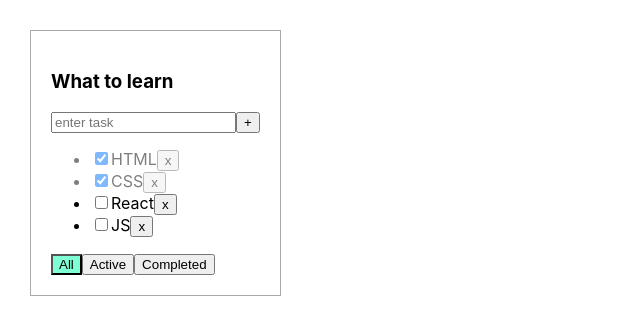
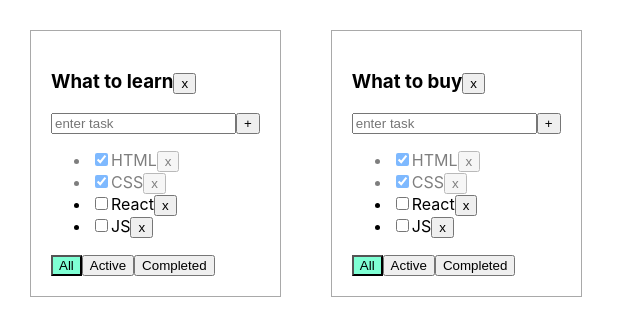
Before and after one commit to fabskrejt/todo-list, a React (Create React App) app: page / in a window 1280 px wide. Shown: the top 336 px of the page, without its empty margins (0-640 px from the left). Built offline with nearby package versions, Linux system fonts and the light colour scheme.

Commit message:
ls #5 added local state for tasks

```diff
--- a/src/App.tsx
+++ b/src/App.tsx
@@ -9,56 +9,126 @@ export type TaskType = {
     isDone: boolean
 }
 
+type TodoListType = {
+    id: string
+    title: string
+    filter: FilterValuesType
+}
+
+type  TasksStateType = {
+    [key: string]: Array<TaskType>
+}
+
 export type  FilterValuesType = 'all' | 'active' | 'completed'
 
 function App() {
 
+    const todoListID_1 = v1()
+    const todoListID_2 = v1()
+    const [todoLists, setTodoLists] = useState<Array<TodoListType>>([
+        {id: todoListID_1, title: 'What to learn', filter: "all"},
+        {id: todoListID_2, title: 'What to buy', filter: "all"},
+    ])
+
+
+    let [tasks, setTasks] = useState<TasksStateType>({
+        [todoListID_1]: [
+            {id: v1(), title: 'HTML', isDone: true},
+            {id: v1(), title: 'CSS', isDone: true},
+            {id: v1(), title: 'React', isDone: false},
+            {id: v1(), title: 'JS', isDone: false},
+        ],
+        [todoListID_2]: [
+            {id: v1(), title: 'HTML', isDone: true},
+            {id: v1(), title: 'CSS', isDone: true},
+            {id: v1(), title: 'React', isDone: false},
+            {id: v1(), title: 'JS', isDone: false},
+        ]
+    })
+
+    /*
     let tasks_1: Array<TaskType> = [
         {id: v1(), title: 'HTML', isDone: true},
         {id: v1(), title: 'CSS', isDone: true},
         {id: v1(), title: 'React', isDone: false},
         {id: v1(), title: 'JS', isDone: false},
     ]
+    */
 
-    let [tasks, setTasks] = useState<Array<TaskType>>(tasks_1)
-    const [filter, setFilter] = useState<FilterValuesType>('all')
+    /*let [tasks, setTasks] = useState<Array<TaskType>>(tasks_1)*/
+    /*const [filter, setFilter] = useState<FilterValuesType>('all')*/
 
-    const removeTask = (taskID: string) => {
-        setTasks(tasks = tasks.filter(t => t.id !== taskID))
+    const removeTask = (taskID: string, todoListID: string) => {
+        tasks[todoListID] = tasks[todoListID].filter(t => t.id !== taskID)
+        /*setTasks(tasks = tasks.filter(t => t.id !== taskID))*/
+        setTasks({...tasks})
 
     }
-    const changeFilter = (filter: FilterValuesType) => {
-        setFilter(filter)
+    const changeFilter = (filter: FilterValuesType, todoListID: string) => {
+        setTodoLists(todoLists.map(t => t.id === todoListID ? {...t, filter} : t))
+        /*   setFilter(filter)*/
     }
-    const addTask = (title: string) => {
+    const addTask = (title: string, todoListID: string) => {
         const newTask: TaskType = {
             id: v1(),
             title: title,
             isDone: false,
         }
-        setTasks([newTask, ...tasks])
+        setTasks({...tasks, [todoListID]: [newTask, ...tasks[todoListID]]})
     }
-    const changeTaskStatus = (taskID: string, isDone: boolean) => {
-        const updateTasks = tasks.map(t => t.id === taskID ? {...t, isDone: isDone} : t)
-        setTasks(updateTasks)
+    const changeTaskStatus = (taskID: string, isDone: boolean, todoListID: string) => {
+        setTasks({...tasks, [todoListID]: tasks[todoListID].map(t => t.id === taskID ? {...t, isDone: isDone} : t)})
+        /*    const updateTasks = tasks.map(t => t.id === taskID ? {...t, isDone: isDone} : t)
+            setTasks(updateTasks)*/
+    }
+    const removeTodoList = (todoListID: string) => {
+        setTodoLists(todoLists.filter(t => t.id !== todoListID))
+        delete tasks[todoListID]
     }
 
-    let tasksForRender = tasks
-    if (filter === 'active') {
-        tasksForRender = tasks.filter(t => t.isDone === false)
-    }
-    if (filter === 'completed') {
-        tasksForRender = tasks.filter(t => t.isDone === true)
-    }
+//UI
+    const todoListsComponents = todoLists.map(t => {
+        let tasksForRender: Array<TaskType> = tasks[t.id]
+        if (t.filter === 'active') {
+            tasksForRender = tasks[t.id].filter(t => t.isDone === false)
+        }
+        if (t.filter === 'completed') {
+            tasksForRender = tasks[t.id].filter(t => t.isDone === true)
+        }
+        return (
+            <TodoList
+                key={t.id}
+                id={t.id}
+                changeTaskStatus={changeTaskStatus}
+                filter={t.filter}
+                title={t.title}
+                addTask={addTask}
+                tasks={tasksForRender}
+                removeTask={removeTask}
+                changeFilter={changeFilter}
+                removeTodoList={removeTodoList}
+            />
+        )
+    })
+
+    /* let tasksForRender = tasks
+     if (filter === 'active') {
+         tasksForRender = tasks.filter(t => t.isDone === false)
+     }
+     if (filter === 'completed') {
+         tasksForRender = tasks.filter(t => t.isDone === true)
+     }*/
 
     return (
 
         <div className="App">
-            <TodoList changeTaskStatus={changeTaskStatus} filter={filter} title='What to learn' addTask={addTask}
+            {todoListsComponents}
+            {/* <TodoList changeTaskStatus={changeTaskStatus} filter={filter} title='What to learn' addTask={addTask}
                       tasks={tasksForRender} removeTask={removeTask}
-                      changeFilter={changeFilter}/>
+                      changeFilter={changeFilter}/>*/}
         </div>
     );
 }
 
+
 export default App;
--- a/src/TodoList.tsx
+++ b/src/TodoList.tsx
@@ -2,13 +2,15 @@ import React, {ChangeEvent, KeyboardEvent, useState} from "react";
 import {FilterValuesType, TaskType} from "./App";
 
 type TodoListPropsType = {
+    id: string
     title: string
     filter: FilterValuesType
     tasks: Array<TaskType>
-    removeTask: (taskID: string) => void
-    changeFilter: (filter: FilterValuesType) => void
-    addTask: (title: string) => void
-    changeTaskStatus: (taskID: string, isDone: boolean) => void
+    removeTodoList: (todoListID: string) => void
+    removeTask: (taskID: string, todoListID: string) => void
+    changeFilter: (filter: FilterValuesType, todoListID: string) => void
+    addTask: (title: string, todoListID: string) => void
+    changeTaskStatus: (taskID: string, isDone: boolean, todoListID: string) => void
 }
 
 const TodoList = (props: TodoListPropsType) => {
@@ -16,7 +18,7 @@ const TodoList = (props: TodoListPropsType) => {
     const [error, setError] = useState<boolean>(false)
 
     const todoListItem = props.tasks.map(t => {
-        const changeInputCheck = (e: ChangeEvent<HTMLInputElement>) => props.changeTaskStatus(t.id, e.currentTarget.checked)
+        const changeInputCheck = (e: ChangeEvent<HTMLInputElement>) => props.changeTaskStatus(t.id, e.currentTarget.checked, props.id)
         return (
             <li
                 className={t.isDone ? 'is-done' : ''}
@@ -26,7 +28,7 @@ const TodoList = (props: TodoListPropsType) => {
                     type="checkbox"
                     checked={t.isDone}/>
                 <span>{t.title}</span>
-                <button onClick={() => props.removeTask(t.id)}> x</button>
+                <button onClick={() => props.removeTask(t.id, props.id)}> x</button>
             </li>
         )
 
@@ -49,16 +51,16 @@ const TodoList = (props: TodoListPropsType) => {
     const addTask = () => {
         const trimmedTitle = title.trim()
         if (trimmedTitle) {
-            props.addTask(trimmedTitle)
+            props.addTask(trimmedTitle, props.id)
             setTitle('')
         } else {
             setError(true)
         }
         setTitle('')
     }
-    const changeFilterToAll = () => props.changeFilter('all')
-    const changeFilterToActive = () => props.changeFilter('active')
-    const changeFilterToCompleted = () => props.changeFilter('completed')
+    const changeFilterToAll = () => props.changeFilter('all', props.id)
+    const changeFilterToActive = () => props.changeFilter('active', props.id)
+    const changeFilterToCompleted = () => props.changeFilter('completed', props.id)
     const allButtonClass = props.filter === 'all' ? 'active-filter' : ''
     const activeButtonClass = props.filter === 'active' ? 'active-filter' : ''
     const completedButtonClass = props.filter === 'completed' ? 'active-filter' : ''
@@ -67,7 +69,10 @@ const TodoList = (props: TodoListPropsType) => {
         : null
     return (
         <div className='todolist'>
-            <h3>{props.title}</h3>
+            <h3>
+                {props.title}
+                <button onClick={() => props.removeTodoList(props.id)}>x</button>
+            </h3>
             <div>
                 <input
                     className={error ? 'error' : ''}
```
